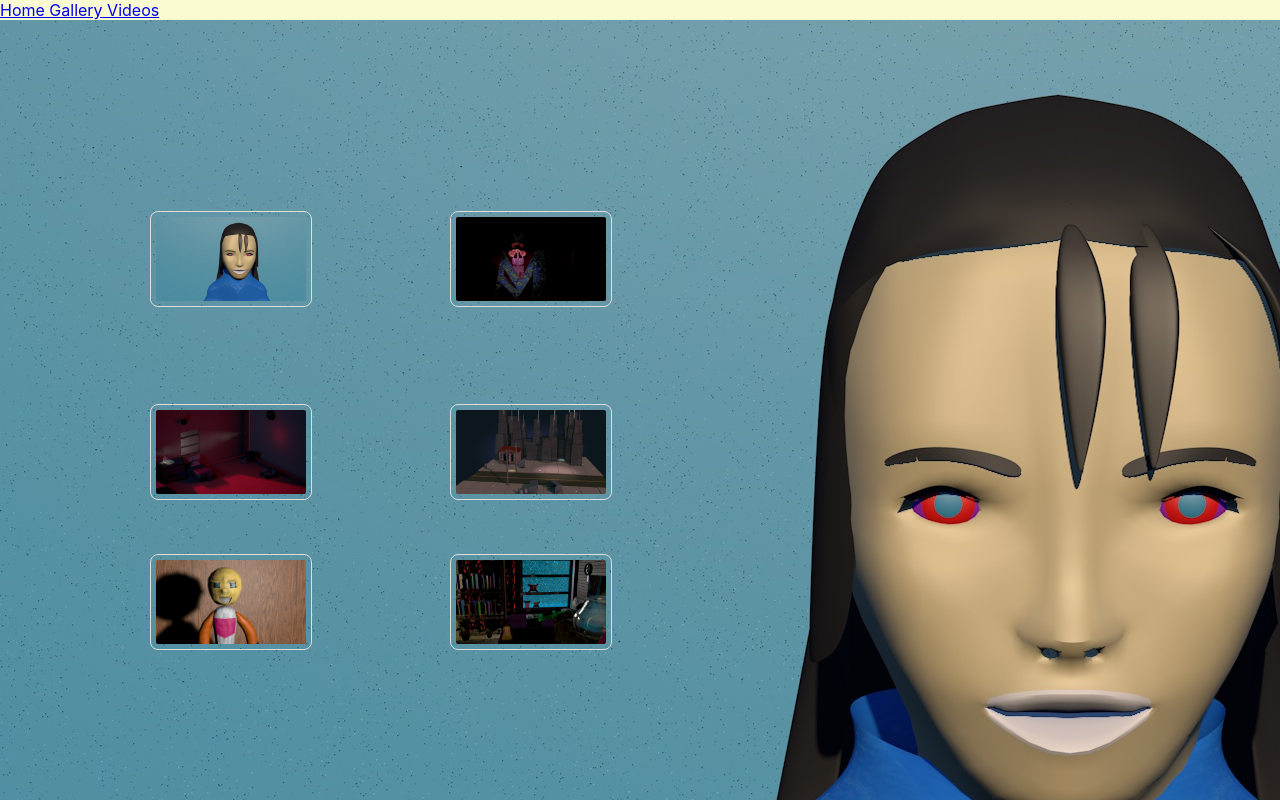
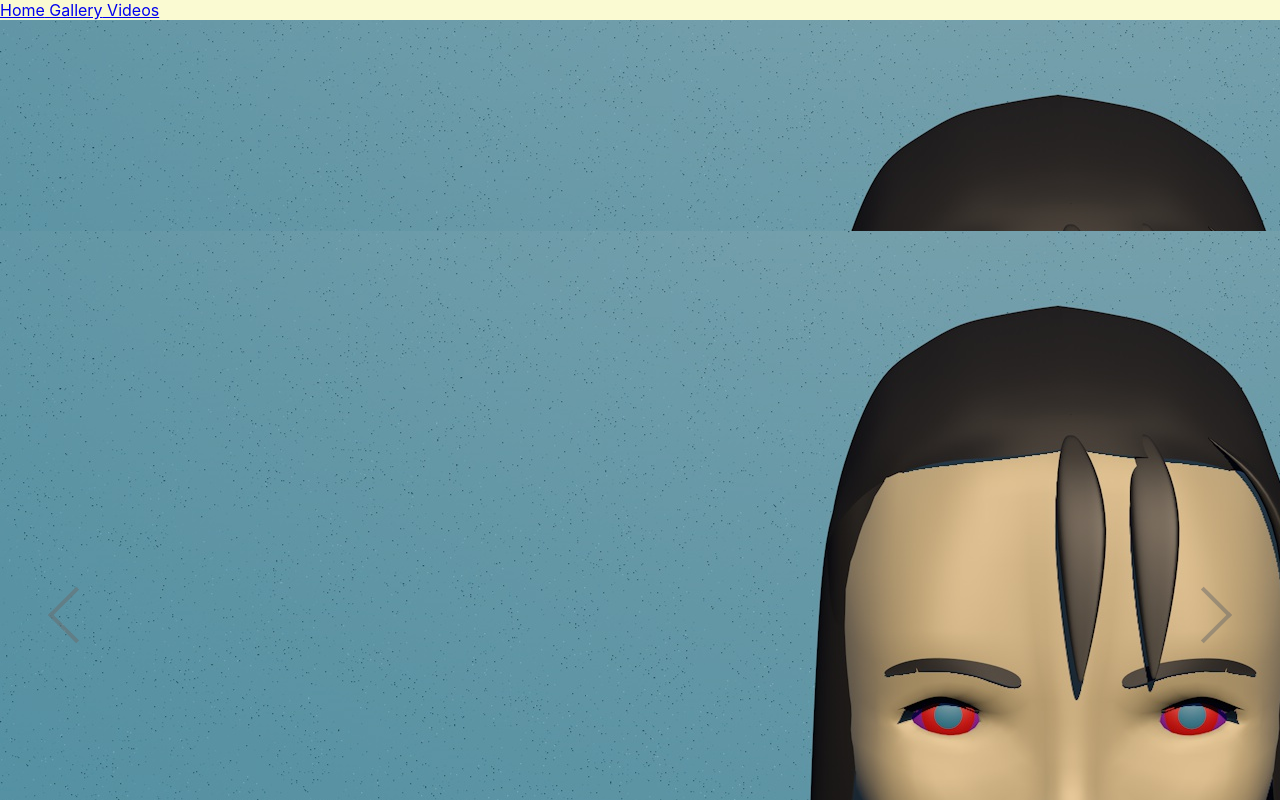
Before and after one commit to nathanok/nathanok.github.io, a React (Create React App) app: page /Gallery in a window 1280 px wide. Shown: the top 800 px of the page. Built offline with nearby package versions, Linux system fonts and the light colour scheme.

Commit message:
Pictures move need to adjust sizes

```diff
--- a/src/components/Gallery.js
+++ b/src/components/Gallery.js
@@ -21,12 +21,18 @@ class Gallery extends React.Component {
 
 <div class="mypic"></div>
             <div class="back"></div>
+
+                        const slider = (
+                       <AwesomeSlider>
             <div class="img"></div>
              <div class="img2"></div>
              <div class="img3"></div>
              <div class="img4"></div>
                <div class="img5"></div>
                <div class="img6"></div>
+            </AwesomeSlider>
+                    );
+
 
 </body>
 
--- a/src/css/Gallery.css
+++ b/src/css/Gallery.css
@@ -11,99 +11,73 @@ div.back {
 
 div.img {
     position: absolute;
-     border: 1px solid #ddd;
-  border-radius: 8px;
-  padding: 5px;
-  width: 150px;
-    left: 150px;
-    display: inline-block;
-    transition: transform .2s;
+
      content:url(".././images/persondel.jpg");
 }
 
-div.img:hover {
-    transform: scale(4.5);
-}
+
 
 div.img2 {
     position: absolute;
-     border: 1px solid #ddd;
-  border-radius: 8px;
-  padding: 5px;
-  width: 150px;
-    left: 150px;
-    bottom: 300px;
-    transition: transform .2s;
+
      content:url(".././images/A422roomfullview.jpg");
+}
+
+
+
+div.img3 {
+    position: absolute;
+
+     content:url(".././images/nwfinM.jpg");
+}
+
+
+
+div.img4 {
+    position: absolute;
+
+     content:url(".././images/nwcityresourcescityp1.jpg");
+}
+
+
+
+div.img5 {
+    position: absolute;
+
+     content:url(".././images/MidtermRoom.jpg");
+}
+
+
+
+div.img6 {
+    position: absolute;
+
+     content:url(".././images/DELNWnoting.jpg");
+}
+
+/*
+div.img:hover {
+    transform: scale(4.5);
 }
 
 div.img2:hover {
     transform: scale(4.5);
 }
 
-div.img3 {
-    position: absolute;
-     border: 1px solid #ddd;
-  border-radius: 8px;
-  padding: 5px;
-  width: 150px;
-    left: 450px;
-    display: inline-block;
-    transition: transform .2s;
-     content:url(".././images/nwfinM.jpg");
-}
-
 div.img3:hover {
     transform: scale(4.5);
-}
-
-div.img4 {
-    position: absolute;
-     border: 1px solid #ddd;
-  border-radius: 8px;
-  padding: 5px;
-  width: 150px;
-    left: 450px;
-    bottom: 300px;
-    display: inline-block;
-    transition: transform .2s;
-     content:url(".././images/nwcityresourcescityp1.jpg");
 }
 
 div.img4:hover {
     transform: scale(4.5);
 }
 
-div.img5 {
-    position: absolute;
-     border: 1px solid #ddd;
-  border-radius: 8px;
-  padding: 5px;
-  width: 150px;
-    left: 450px;
-    bottom: 150px;
-    display: inline-block;
-    transition: transform .2s;
-     content:url(".././images/MidtermRoom.jpg");
-}
-
 div.img5:hover {
     transform: scale(4.5);
-}
-
-div.img6 {
-    position: absolute;
-     border: 1px solid #ddd;
-  border-radius: 8px;
-  padding: 5px;
-  width: 150px;
-    left: 150px;
-    bottom: 150px;
-    display: inline-block;
-    transition: transform .2s;
-     content:url(".././images/DELNWnoting.jpg");
 }
 
 div.img6:hover {
     transform: scale(4.5);
 }
+
+*/
```
